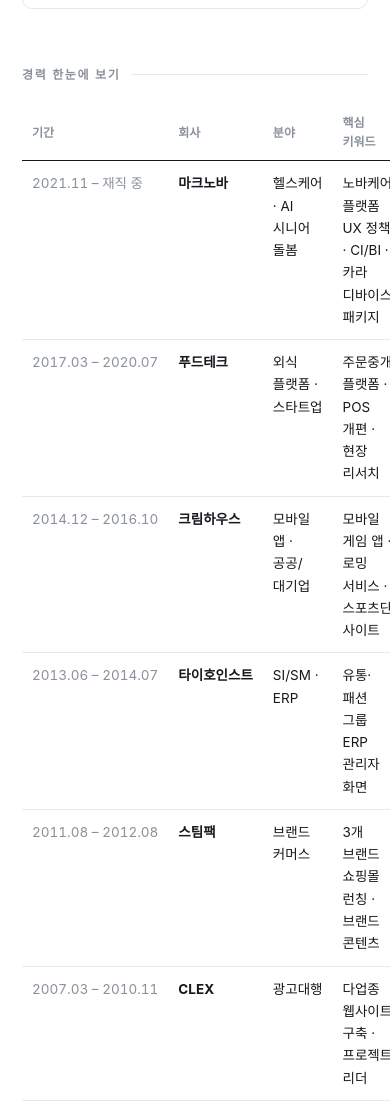
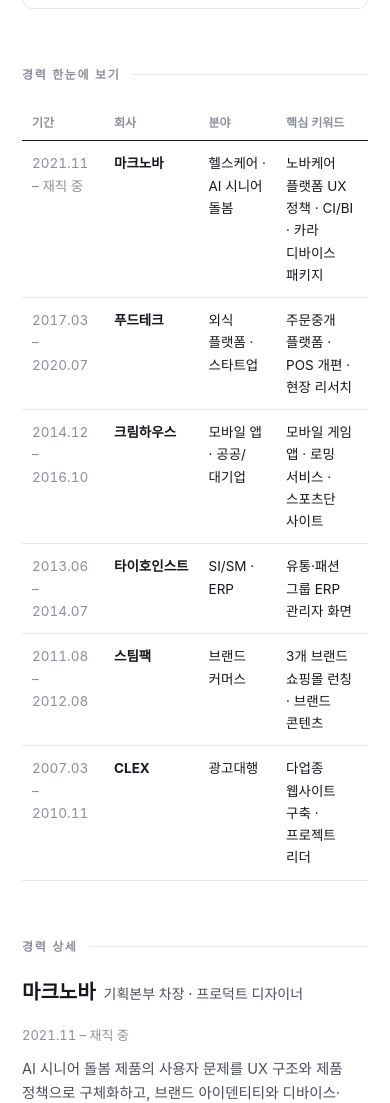
Before and after one commit to hyossuny0077/ux-portfolio, a plain HTML site: page resume.html in a window 390 px wide. Shown: the part 1712-2815 px from the top of the page. Drawn offline with Linux system fonts and the light colour scheme; a web font is replaced by a local one.

Commit message:
Fix mobile horizontal scroll on resume.html
The career-summary table's nowrap date/company columns forced the
table past the viewport width on phones (confirmed overflow at
320-414px), dragging the whole page into horizontal scroll. Wrap
the table so it scrolls on its own if ever needed, add overflow-x:
clip as a floor-level safety net, and let the date/company columns
wrap normally below 720px so the table fits without scrolling at
all on real phone widths.

Co-Authored-By: Claude Sonnet 5 <noreply@anthropic.com>
Claude-Session: https://claude.ai/code/session_019WxFWwdAUAsBctm2shAjYA

```diff
--- a/resume.html
+++ b/resume.html
@@ -14,6 +14,7 @@
     --pkg:#1e8a6e; --pkg-soft:#e9f6f1;
   }
   *{box-sizing:border-box;margin:0;padding:0}
+  html,body{overflow-x:clip}
   body{font-family:Pretendard,-apple-system,"Apple SD Gothic Neo","Malgun Gothic",sans-serif;
        background:var(--bg);color:var(--ink);line-height:1.65;font-size:14.5px;
        -webkit-font-smoothing:antialiased;word-break:keep-all}
@@ -55,6 +56,7 @@
   .comp p{font-size:13.5px;color:var(--ink-2)}
 
   /* Timeline table */
+  .table-scroll{overflow-x:auto}
   table{width:100%;border-collapse:collapse;font-size:13.5px}
   th{text-align:left;font-weight:600;color:var(--ink-3);font-size:12px;padding:8px 10px;border-bottom:1px solid var(--ink)}
   td{padding:11px 10px;border-bottom:1px solid var(--line);vertical-align:top}
@@ -98,6 +100,7 @@
     .coverage{grid-template-columns:repeat(2,1fr)}
     .coverage div{border-bottom:1px solid var(--line)}
     .skills{grid-template-columns:1fr}
+    td:first-child,td:nth-child(2){white-space:normal}
   }
   @media print{
     body{background:#fff;font-size:12.5px}
@@ -169,6 +172,7 @@
 
   <!-- ===== CAREER SUMMARY ===== -->
   <h2>경력 한눈에 보기</h2>
+  <div class="table-scroll">
   <table>
     <thead><tr><th>기간</th><th>회사</th><th>분야</th><th>핵심 키워드</th></tr></thead>
     <tbody>
@@ -180,6 +184,7 @@
       <tr><td>2007.03 – 2010.11</td><td>CLEX</td><td>광고대행</td><td>다업종 웹사이트 구축 · 프로젝트 리더</td></tr>
     </tbody>
   </table>
+  </div>
 
   <!-- ===== EXPERIENCE ===== -->
   <h2>경력 상세</h2>
```
